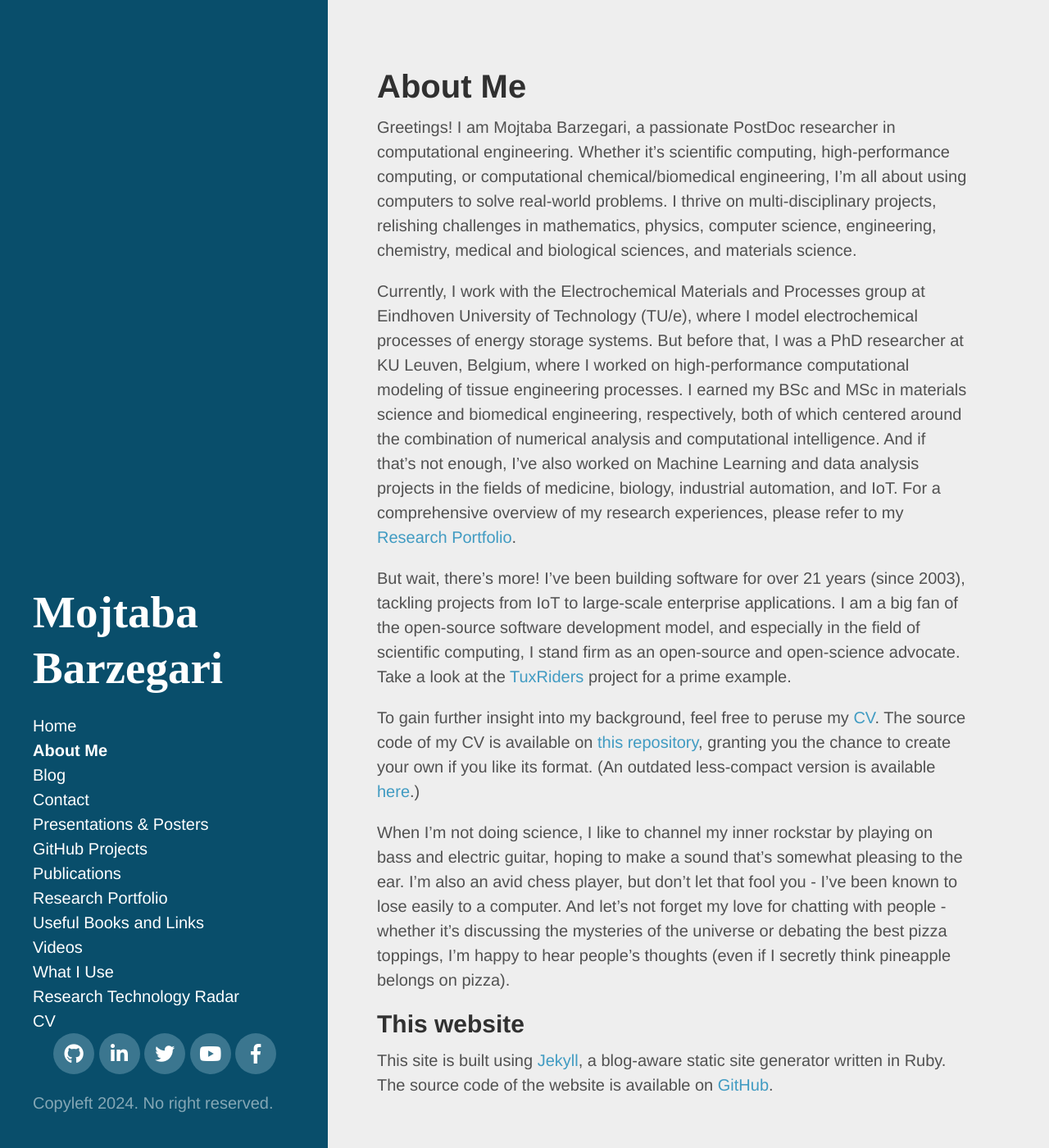
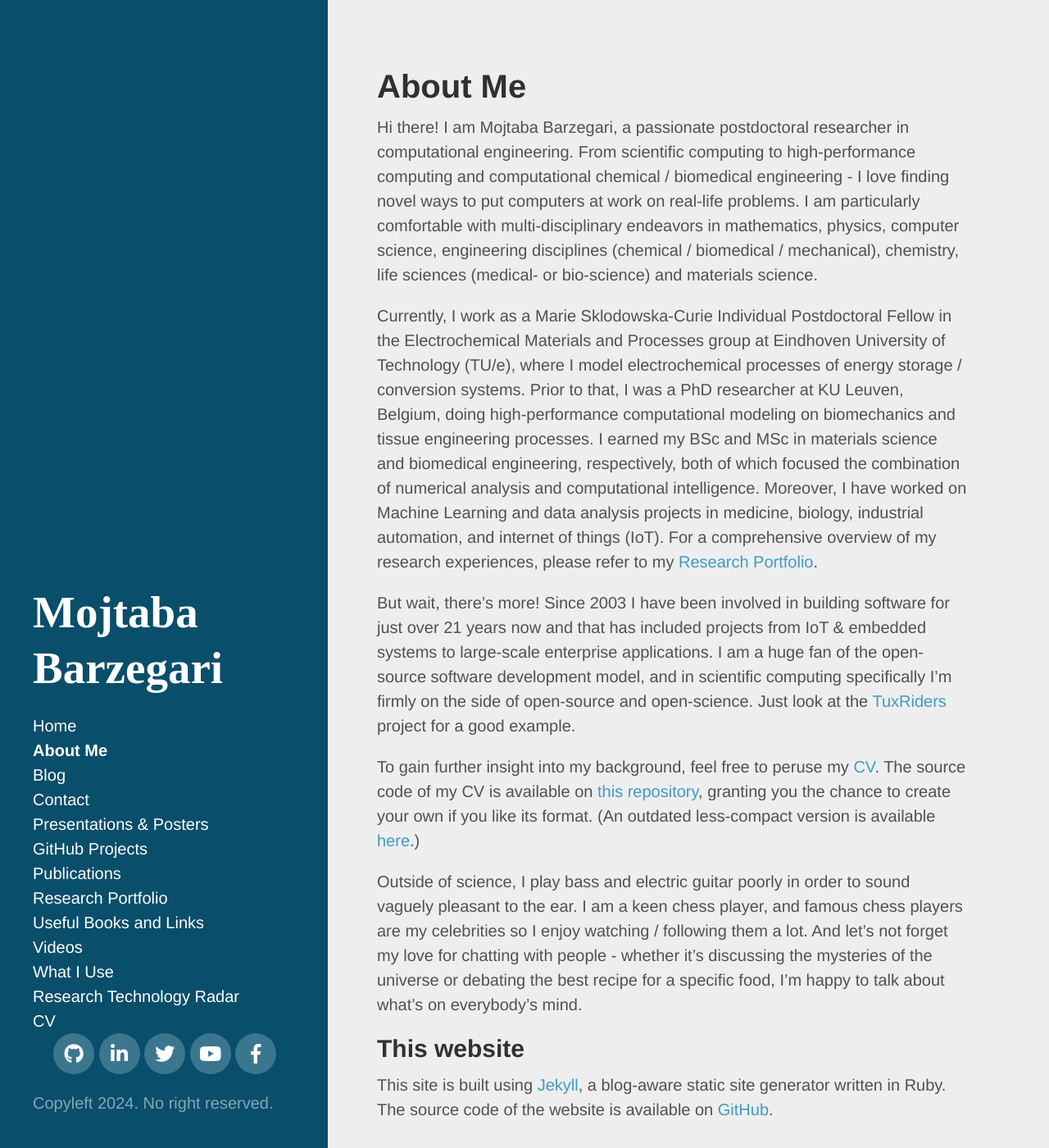
Before and after one commit to mbarzegary/mbarzegary.github.io, a Jekyll site: the page built from about.md, in a window 1280 px wide and 1400 px high. Shown: the whole window at 82% size. Built offline with Jekyll 4.4.1, drawn with Linux system fonts in a browser that asks for light colours; nearby versions of some CDN libraries; some web fonts are replaced.

Commit message:
update about page

```diff
--- a/about.md
+++ b/about.md
@@ -3,15 +3,15 @@ layout: page
 title: About Me
 ---
 
-Greetings! I am Mojtaba Barzegari, a passionate PostDoc researcher in computational engineering. Whether it's scientific computing, high-performance computing, or computational chemical/biomedical engineering, I'm all about using computers to solve real-world problems. I thrive on multi-disciplinary projects, relishing challenges in mathematics, physics, computer science, engineering, chemistry, medical and biological sciences, and materials science.
+Hi there! I am Mojtaba Barzegari, a passionate postdoctoral researcher in computational engineering. From scientific computing to high-performance computing and computational chemical / biomedical engineering - I love finding novel ways to put computers at work on real-life problems. I am particularly comfortable with multi-disciplinary endeavors in mathematics, physics, computer science, engineering disciplines (chemical / biomedical / mechanical), chemistry, life sciences (medical- or bio-science) and materials science.
 
-Currently, I work with the Electrochemical Materials and Processes group at Eindhoven University of Technology (TU/e), where I model electrochemical processes of energy storage systems. But before that, I was a PhD researcher at KU Leuven, Belgium, where I worked on high-performance computational modeling of tissue engineering processes. I earned my BSc and MSc in materials science and biomedical engineering, respectively, both of which centered around the combination of numerical analysis and computational intelligence. And if that's not enough, I've also worked on Machine Learning and data analysis projects in the fields of medicine, biology, industrial automation, and IoT. For a comprehensive overview of my research experiences,  please refer to my [Research Portfolio](/research).
+Currently, I work as a Marie Sklodowska-Curie Individual Postdoctoral Fellow in the Electrochemical Materials and Processes group at Eindhoven University of Technology (TU/e), where I model electrochemical processes of energy storage / conversion systems. Prior to that, I was a PhD researcher at KU Leuven, Belgium, doing high-performance computational modeling on biomechanics and tissue engineering processes. I earned my BSc and MSc in materials science and biomedical engineering, respectively, both of which focused the combination of numerical analysis and computational intelligence. Moreover, I have worked on Machine Learning and data analysis projects in medicine, biology, industrial automation, and internet of things (IoT). For a comprehensive overview of my research experiences,  please refer to my [Research Portfolio](/research).
 
-But wait, there's more! I've been building software for over 21 years (since 2003), tackling projects from IoT to large-scale enterprise applications. I am a big fan of the open-source software development model, and especially in the field of scientific computing, I stand firm as an open-source and open-science advocate. Take a look at the <a target="_blank" href="http://tuxriders.com/">TuxRiders</a> project for a prime example.
+But wait, there’s more! Since 2003 I have been involved in building software for just over 21 years now and that has included projects from IoT & embedded systems to large-scale enterprise applications. I am a huge fan of the open-source software development model, and in scientific computing specifically I'm firmly on the side of open-source and open-science. Just look at the <a target="_blank" href="http://tuxriders.com/">TuxRiders</a> project for a good  example.
 
 To gain further insight into my background, feel free to peruse my [CV](http://nbviewer.jupyter.org/github/mbarzegary/MyCV-shortened/blob/main/main.pdf). The source code of my CV is available on [this repository](https://github.com/mbarzegary/MyCV-shortened), granting you the chance to create your own if you like its format. (An outdated less-compact version is available [here](https://github.com/mbarzegary/MyCV).)
 
-When I'm not doing science, I like to channel my inner rockstar by playing on bass and electric guitar, hoping to make a sound that's somewhat pleasing to the ear. I'm also an avid chess player, but don't let that fool you - I've been known to lose easily to a computer. And let's not forget my love for chatting with people - whether it's discussing the mysteries of the universe or debating the best pizza toppings, I'm happy to hear people's thoughts (even if I secretly think pineapple belongs on pizza).
+Outside of science, I play bass and electric guitar poorly in order to sound vaguely pleasant to the ear. I am a keen chess player, and famous chess players are my celebrities so I enjoy watching / following them a lot. And let's not forget my love for chatting with people - whether it's discussing the mysteries of the universe or debating the best recipe for a specific food, I'm happy to talk about what's on everybody's mind.
 
 ## This website
 
```
